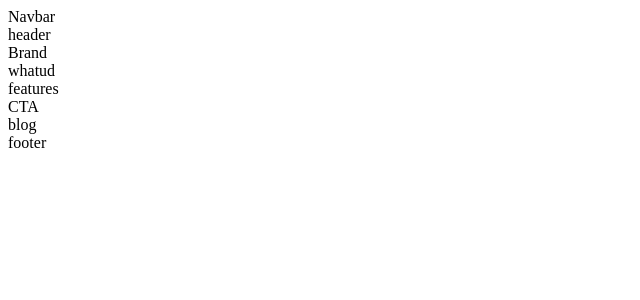
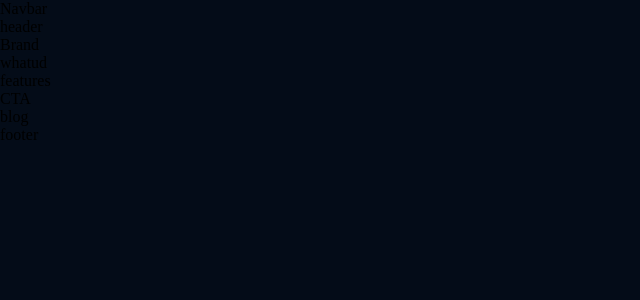
Before and after one commit to Uddhika/React-Web, a React (Create React App) app: page / in a window 1280 px wide. Shown: the top 300 px of the page, without its empty margins (0-640 px from the left). Built offline with nearby package versions, Linux system fonts and the light colour scheme.

Commit message:
css configured

```diff
--- /dev/null
+++ b/src/App.css
@@ -0,0 +1,10 @@
+*{
+    box-sizing: border-box;
+    padding: 0;
+    margin: 0;
+    scroll-behavior: smooth;
+}
+
+body{
+    background: var(--color-bg);
+}
--- a/src/App.js
+++ b/src/App.js
@@ -2,6 +2,7 @@
 
 import { Article, Brand, CTA, Feature, Navbar } from './components';
 import { Blog, Features, Footer, Header, Possibility, Whatud } from './containers';
+import './App.css'
 
 const App = () => {
     return (
--- /dev/null
+++ b/src/index.css
@@ -0,0 +1,14 @@
+@import url("https://fonts.googleapis.com/css2?family=Poppins:wght@100;200;300;400;500;600;700;800;900&display=swap");
+
+:root {
+  --font-family: 'Poppins', sans-serif;
+
+  --gradient-text: linear-gradient(89.97deg, #AE67FA 1.84%, #F49867 102.67%);
+  --gradient-bar: linear-gradient(103.22deg, #AE67FA -13.86%, #F49867 99.55%);
+
+  --color-bg: #040C18;
+  --color-footer : #031B34;
+  --color-blog: #042c54;
+  --color-text: #81AFDD;
+  --color-subtext: #FF8A71;
+}
--- a/src/index.js
+++ b/src/index.js
@@ -2,5 +2,6 @@
 import ReactDOM from 'react-dom';
 
 import App from './App';
+import './index.css'
 
 ReactDOM.render(<App />,document.getElementById('root'));
```
